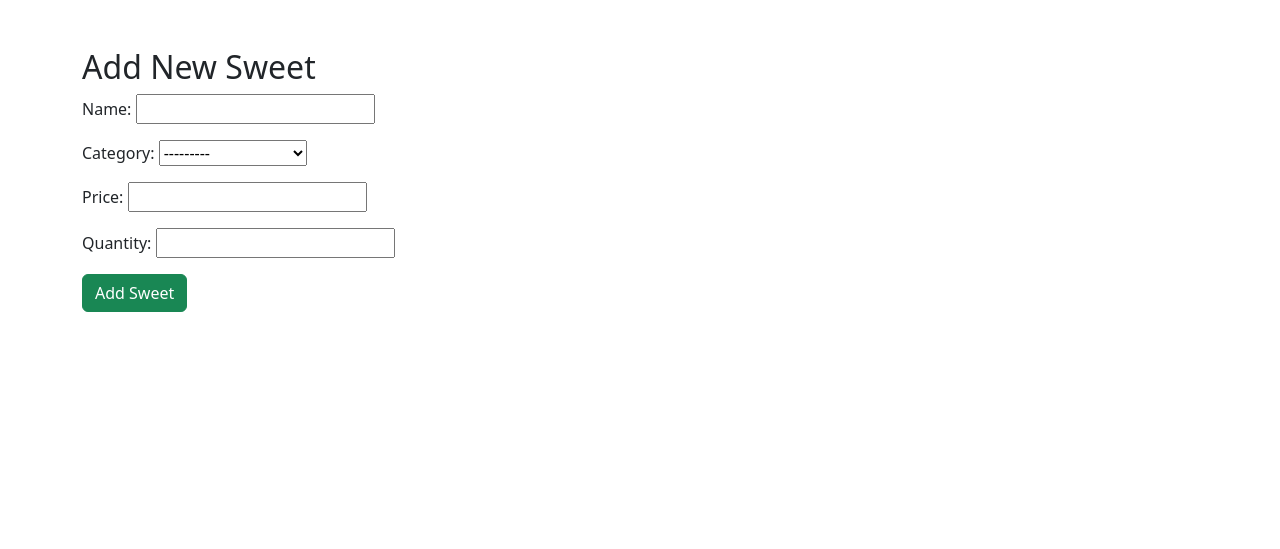
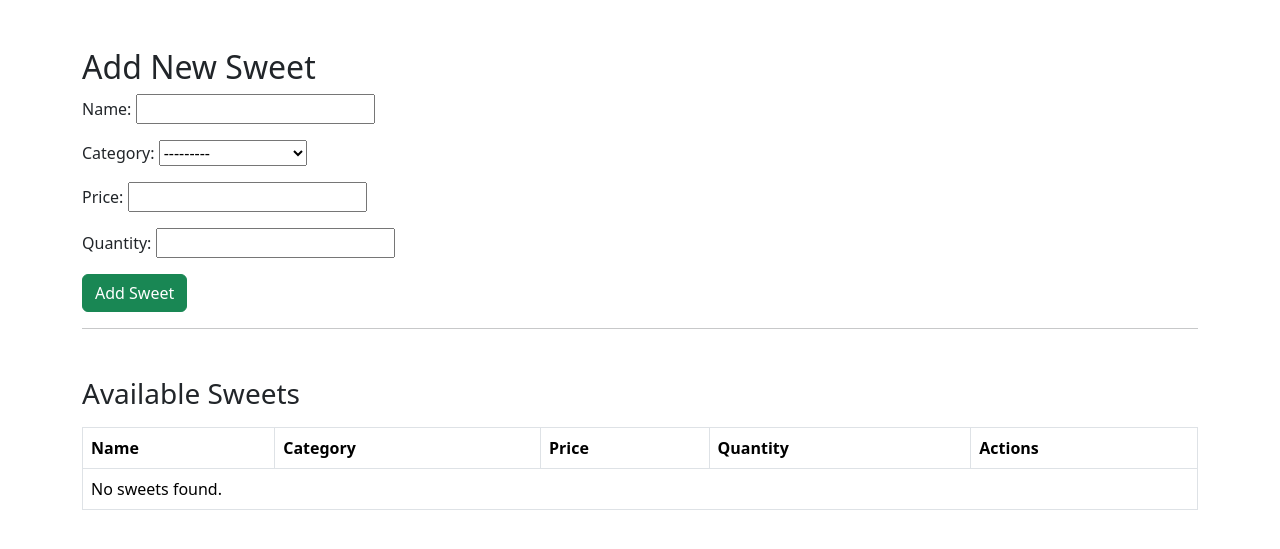
Before and after one commit to DaxMistry27/Incubyte_Task, a Django app: page /add/ in a window 1280 px wide. Shown: the top 549 px of the page. Run offline with Django 5.2, Linux system fonts and the light colour scheme.

Commit message:
Add Delete Sweet feature with test, view, and confirmation template

```diff
--- a/shop/templates/shop/add_sweet.html
+++ b/shop/templates/shop/add_sweet.html
@@ -12,6 +12,36 @@
         {{ form.as_p }}
         <button type="submit" class="btn btn-success">Add Sweet</button>
     </form>
+    <!-- BELOW the form in add_sweet.html -->
+<hr>
+<h3 class="mt-5">Available Sweets</h3>
+<table class="table table-bordered mt-3">
+    <thead>
+        <tr>
+            <th>Name</th>
+            <th>Category</th>
+            <th>Price</th>
+            <th>Quantity</th>
+            <th>Actions</th>
+        </tr>
+    </thead>
+    <tbody>
+        {% for sweet in sweets %}
+        <tr>
+            <td>{{ sweet.name }}</td>
+            <td>{{ sweet.category }}</td>
+            <td>{{ sweet.price }}</td>
+            <td>{{ sweet.quantity }}</td>
+            <td>
+                <a href="{% url 'delete_sweet' sweet.id %}" class="btn btn-sm btn-danger">Delete</a>
+            </td>
+        </tr>
+        {% empty %}
+        <tr><td colspan="5">No sweets found.</td></tr>
+        {% endfor %}
+    </tbody>
+</table>
+
 </div>
 </body>
 </html>
--- a/shop/urls.py
+++ b/shop/urls.py
@@ -1,6 +1,7 @@
 from django.urls import path
-from .views import add_sweet
+from .views import add_sweet, delete_sweet
 
 urlpatterns = [
     path('add/', add_sweet, name='add_sweet'),
+    path('delete/<int:sweet_id>/', delete_sweet, name='delete_sweet'),
 ]
--- a/shop/views.py
+++ b/shop/views.py
@@ -1,4 +1,6 @@
-from django.shortcuts import render, redirect
+from django.shortcuts import render, redirect,get_object_or_404
+
+from .models import Sweet
 from .forms import SweetForm
 
 def add_sweet(request):
@@ -9,4 +11,13 @@ def add_sweet(request):
             return redirect('add_sweet')
     else:
         form = SweetForm()
+
+    sweets = Sweet.objects.all()
     return render(request, 'shop/add_sweet.html', {'form': form})
+
+def delete_sweet(request, sweet_id):
+    sweet = get_object_or_404(Sweet, id=sweet_id)
+    if request.method == 'POST':
+        sweet.delete()
+        return redirect('add_sweet')
+    return render(request, 'shop/confirm_delete.html', {'sweet': sweet})
```
Also changed, not shown: shop/templates/shop/confirm_delete.html (added, +18 -0 lines), shop/tests.py (+19 -3 lines).
